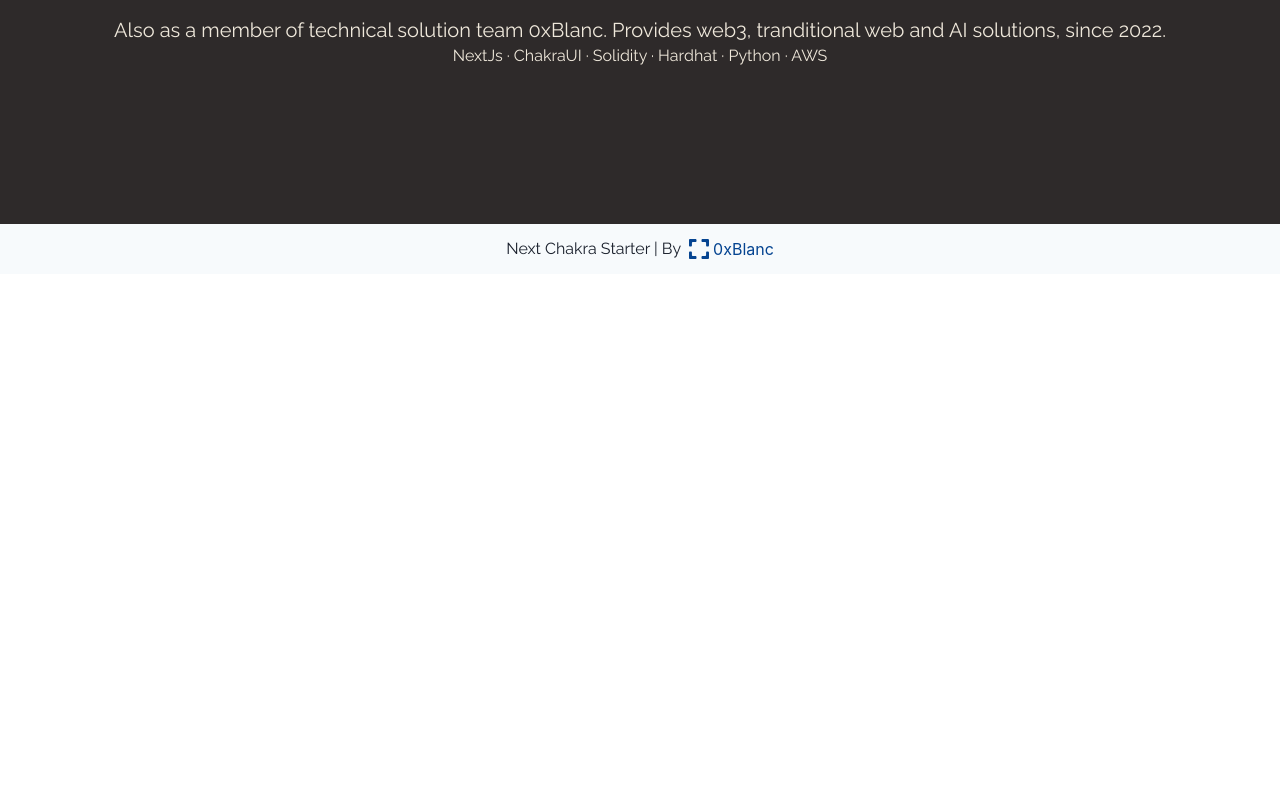
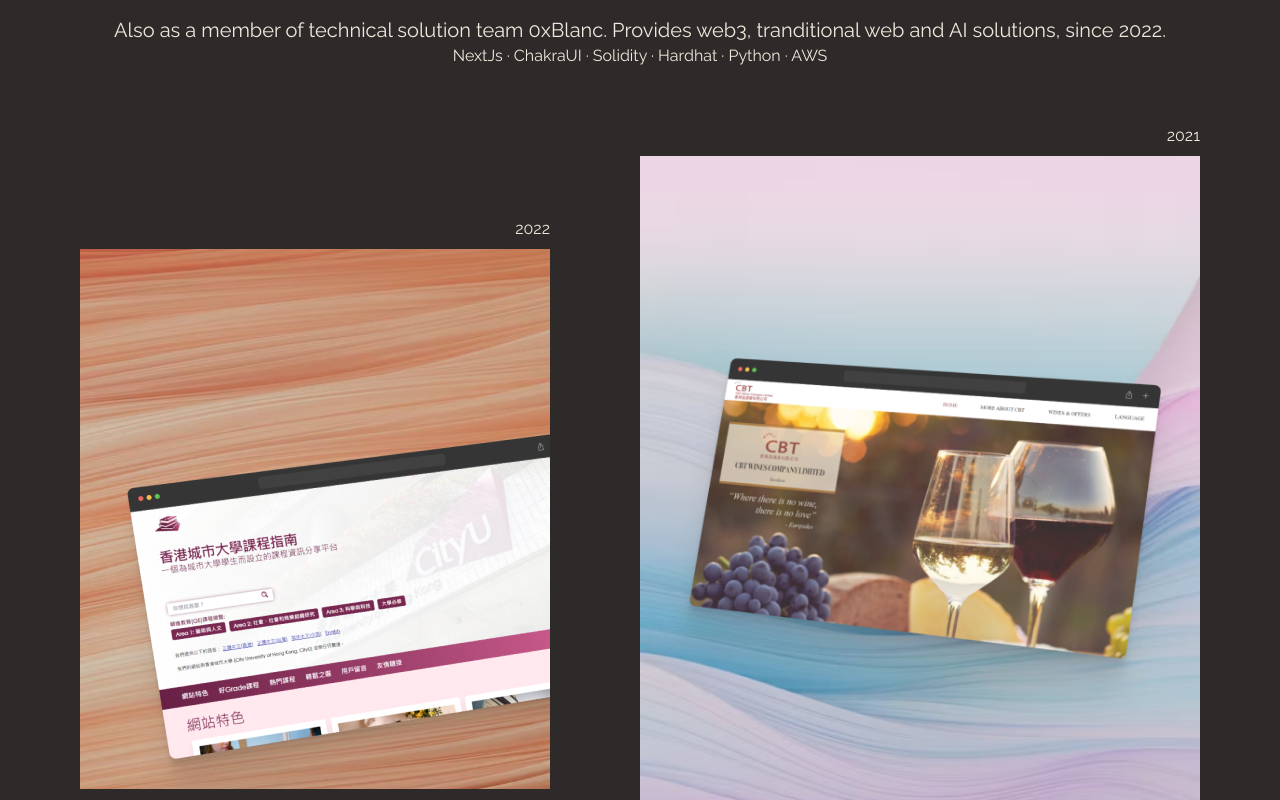
Before and after one commit to sennett-lau/sennett-lau, a Next.js app: page / in a window 1280 px wide. Shown: the part 5040-5840 px from the top of the page. Before the commit the page ends 5314 px from the top, so only its background shows below. Built offline with nearby package versions, Linux system fonts and the light colour scheme; a web font is replaced by a local one.

Commit message:
added IndexProjectSectionMiddle

```diff
--- /dev/null
+++ b/src/component/index/IndexProjects/IndexProjectCBTWines.tsx
@@ -0,0 +1,18 @@
+import IndexProjectItemFrame from './IndexProjectItemFrame'
+
+const IndexProjectCBTWines = () => {
+  return (
+    <IndexProjectItemFrame
+      year={2021}
+      image={'/assets/projects/cbt-landing.png'}
+      imgW={'601px'}
+      imgH={'726px'}
+      name={'CBTWines Landing Website'}
+      description={'Frontend, Backend Development'}
+      stack={'NuxtJs · VueJs · Vuetify · MongoDB'}
+      type={'right'}
+    />
+  )
+}
+
+export default IndexProjectCBTWines
--- /dev/null
+++ b/src/component/index/IndexProjects/IndexProjectCityUGE.tsx
@@ -0,0 +1,18 @@
+import IndexProjectItemFrame from './IndexProjectItemFrame'
+
+const IndexProjectCityUGE = () => {
+  return (
+    <IndexProjectItemFrame
+      year={2022}
+      image={'/assets/projects/cityu-ge.png'}
+      imgW={'470px'}
+      imgH={'540px'}
+      name={'CityU GE Guide'}
+      description={'Frontend, Backend Development'}
+      stack={'NuxtJs · TailwindCSS · Fastify · MongoDB'}
+      type={'left'}
+    />
+  )
+}
+
+export default IndexProjectCityUGE
--- a/src/component/index/IndexProjects/IndexProjectItemFrame.tsx
+++ b/src/component/index/IndexProjects/IndexProjectItemFrame.tsx
@@ -3,6 +3,8 @@ import { Flex, Image, Text } from '@chakra-ui/react'
 type Props = {
   year: number
   image: string
+  imgW?: string
+  imgH?: string
   name: string
   description: string
   stack: string
@@ -15,6 +17,8 @@ const IndexProjectItemFrame = (props: Props) => {
   const {
     year,
     image,
+    imgW = 'auto',
+    imgH = 'auto',
     name,
     description,
     stack,
@@ -27,7 +31,7 @@ const IndexProjectItemFrame = (props: Props) => {
     <Flex
       color={'themeLight.500'}
       flexDir={'column'}
-      w={'100%'}
+      w={'fit-content'}
       pl={pl}
       pr={pr}
     >
@@ -39,7 +43,7 @@ const IndexProjectItemFrame = (props: Props) => {
       >
         <Text fontSize={'16px'}>{year}</Text>
       </Flex>
-      <Image src={image} w={'100%'} mb={'16px'} />
+      <Image src={image} w={imgW} h={imgH} mb={'16px'} />
       <Flex
         w={'100%'}
         textAlign={type === 'left' ? 'left' : 'end'}
--- /dev/null
+++ b/src/component/index/IndexProjects/IndexProjectSectionMiddle.tsx
@@ -0,0 +1,18 @@
+import { Flex } from '@chakra-ui/react'
+import IndexProjectCBTWines from './IndexProjectCBTWines'
+import IndexProjectCityUGE from './IndexProjectCityUGE'
+
+const IndexProjectSectionMiddle = () => {
+  return (
+    <Flex w={'100%'} justifyContent={'space-between'}>
+      <Flex alignItems={'center'} flex={1}>
+        <IndexProjectCityUGE />
+      </Flex>
+      <Flex flex={1}>
+        <IndexProjectCBTWines />
+      </Flex>
+    </Flex>
+  )
+}
+
+export default IndexProjectSectionMiddle
--- a/src/component/index/IndexProjects/IndexProjects.tsx
+++ b/src/component/index/IndexProjects/IndexProjects.tsx
@@ -2,6 +2,7 @@ import { Flex } from '@chakra-ui/react'
 import IndexProjectQuote from './IndexProjectQuote'
 import IndexProjectsSectionTop from './IndexProjectsSectionTop'
 import IndexProjectsTopFrame from './IndexProjectsTopFrame'
+import IndexProjectSectionMiddle from './IndexProjectSectionMiddle'
 
 const IndexProjects = () => {
   return (
@@ -16,6 +17,7 @@ const IndexProjects = () => {
         <IndexProjectsTopFrame />
         <IndexProjectsSectionTop />
         <IndexProjectQuote />
+        <IndexProjectSectionMiddle />
       </Flex>
     </Flex>
   )
```
Also changed, not shown: public/assets/projects/cbt-landing.png (added), public/assets/projects/cityu-ge.png (added).
